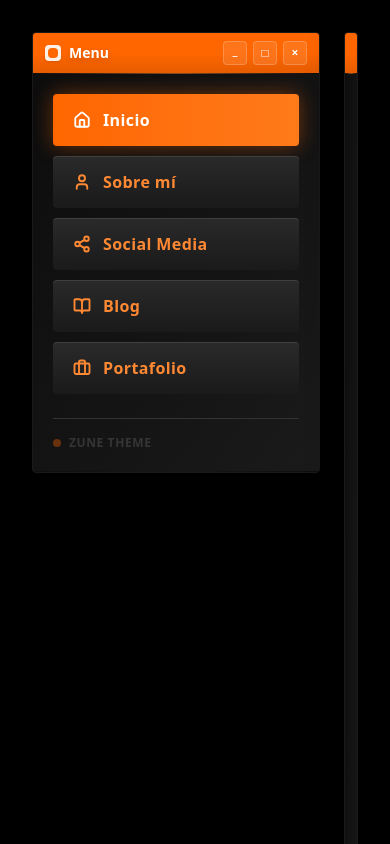
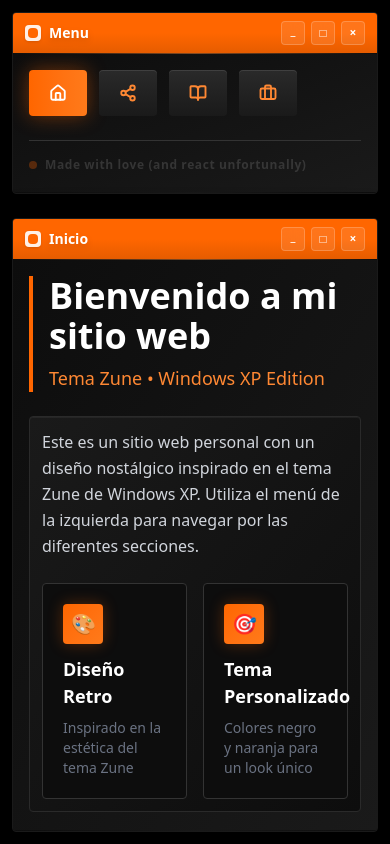
Before and after one commit to Orick08/orick08.github.io, a React (Vite) app: page / in a window 390 px wide. Shown: the top 844 px of the page. Built offline with nearby package versions, Linux system fonts and the light colour scheme.

Commit message:
Add basic mobile version

```diff
--- a/src/App.jsx
+++ b/src/App.jsx
@@ -7,18 +7,17 @@
 
   const menuItems = [
     { id: "inicio", label: "Inicio", icon: Home },
-    { id: "sobre-mi", label: "Sobre mí", icon: User },
     { id: "social-media", label: "Social Media", icon: Share2 },
     { id: "blog", label: "Blog", icon: BookOpen },
     { id: "portafolio", label: "Portafolio", icon: Briefcase },
   ];
 
   return (
-    <div className="min-h-screen bg-[#000000] p-8 flex gap-6 overflow-auto">
+    <div className="min-h-screen bg-[#000000] p-3 lg:p-8 flex flex-col lg:flex-row gap-6 overflow-auto">
       {/* Menu Window - Left Side */}
-      <XPWindow title="Menu" className="w-72 h-fit flex-shrink-0">
-        <div className="p-5">
-          <nav className="flex flex-col gap-2.5">
+      <XPWindow title="Menu" className="h-fit flex-1">
+        <div className="p-4">
+          <nav className="flex flex-row lg:flex-col gap-3">
             {menuItems.map((item) => {
               const Icon = item.icon;
               return (
@@ -32,7 +31,7 @@
                   }`}
                 >
                   <Icon size={18} strokeWidth={2.5} />
-                  <span className="font-semibold tracking-wide">
+                  <span className="font-semibold tracking-wide hidden lg:inline">
                     {item.label}
                   </span>
                 </button>
@@ -45,7 +44,7 @@
             <div className="flex items-center gap-2 opacity-40">
               <div className="w-2 h-2 bg-[#ff6600] rounded-full animate-pulse"></div>
               <span className="text-[#666] text-xs font-semibold tracking-wider">
-                ZUNE THEME
+                Made with love (and react unfortunally)
               </span>
             </div>
           </div>
@@ -57,9 +56,9 @@
         title={
           menuItems.find((item) => item.id === activeSection)?.label || "Inicio"
         }
-        className="flex-1 min-h-[600px]"
+        className="flex-1 lg:flex-4 min-h-[600px]"
       >
-        <div className="p-8">
+        <div className="p-4 lg:p-8">
           {activeSection === "inicio" && (
             <div className="space-y-6">
               <div className="border-l-4 border-[#ff6600] pl-4 mb-6">
@@ -71,7 +70,7 @@
                 </p>
               </div>
 
-              <div className="bg-gradient-to-br from-[#1a1a1a] to-[#0d0d0d] border border-[#2a2a2a] rounded-sm p-6 space-y-4 shadow-[inset_0_1px_0_rgba(255,255,255,0.05)]">
+              <div className="bg-gradient-to-br from-[#1a1a1a] to-[#0d0d0d] border border-[#2a2a2a] rounded-sm p-3 space-y-4 shadow-[inset_0_1px_0_rgba(255,255,255,0.05)]">
                 <p className="text-gray-300 leading-relaxed">
                   Este es un sitio web personal con un diseño nostálgico
                   inspirado en el tema Zune de Windows XP. Utiliza el menú de la
```
